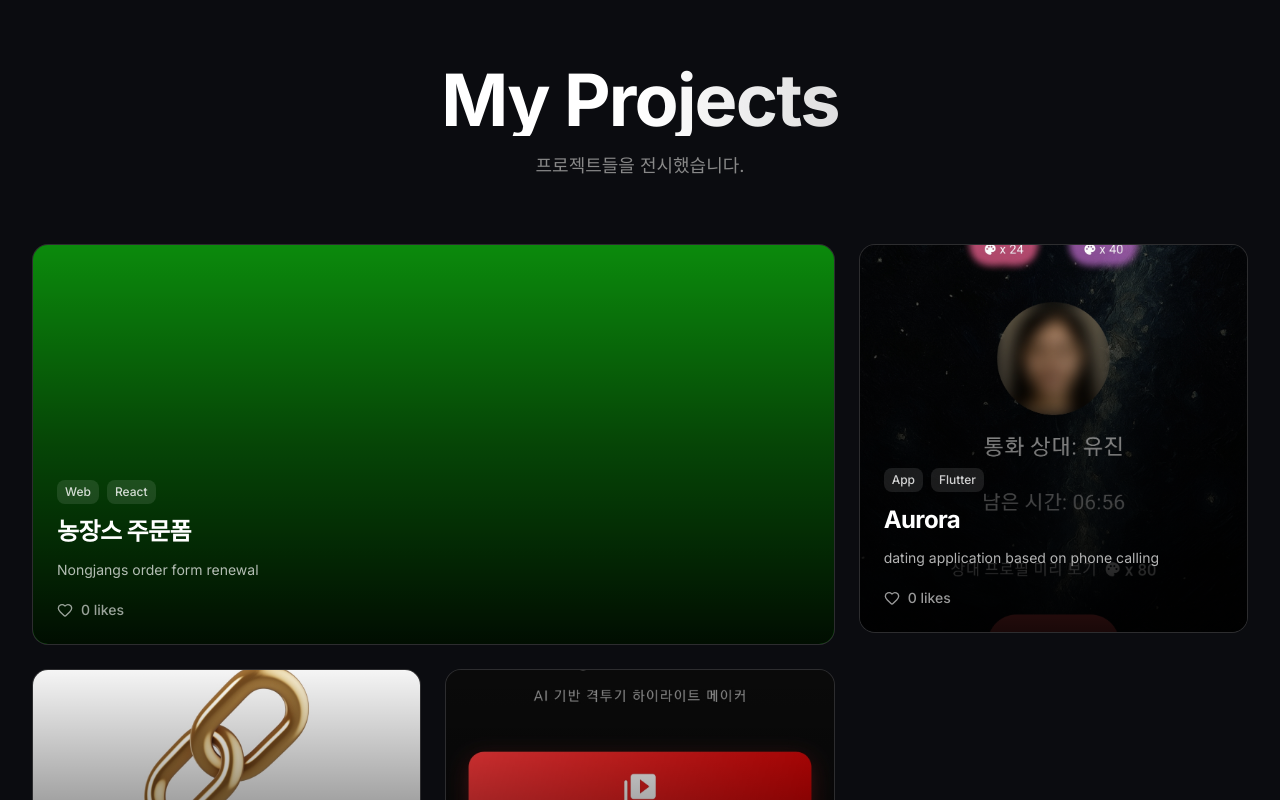
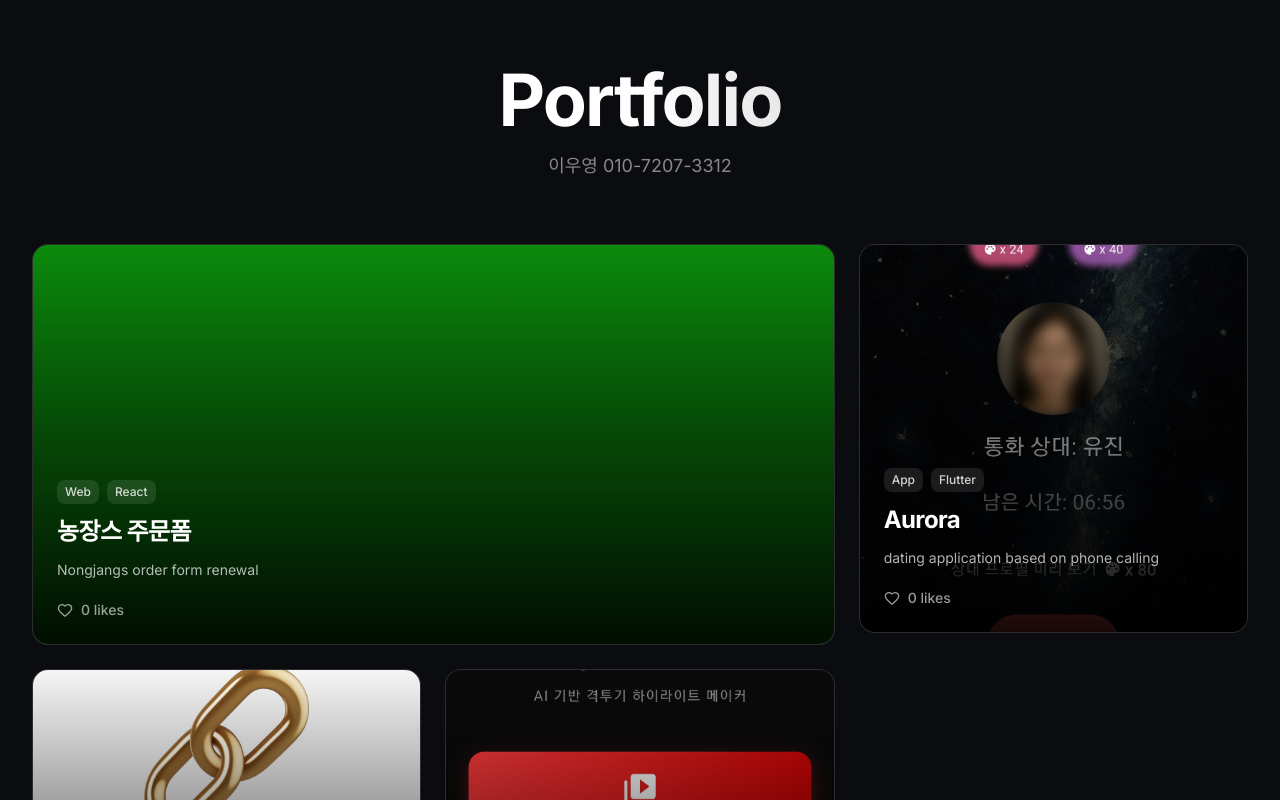
Before and after one commit to CodeY0ung/portfolio, a Next.js app: page / in a window 1280 px wide. Shown: the top 800 px of the page. Built offline with nearby package versions, Linux system fonts and the light colour scheme; no server answers; the database is empty.

Commit message:
홈화면 제목, 부제목 내용 변경

```diff
--- a/src/app/page.tsx
+++ b/src/app/page.tsx
@@ -13,10 +13,10 @@ export default function Home() {
       <main className="mx-auto max-w-7xl px-4 sm:px-6 lg:px-8 py-16">
         <div className="mb-16 text-center space-y-4">
           <h1 className="text-5xl md:text-7xl font-bold tracking-tight bg-gradient-to-r from-white via-white to-white/60 bg-clip-text text-transparent">
-            My Projects
+            Portfolio
           </h1>
           <p className="text-lg text-[var(--text-muted)] max-w-2xl mx-auto">
-            프로젝트들을 전시했습니다.
+            이우영 010-7207-3312
           </p>
         </div>
 
```
